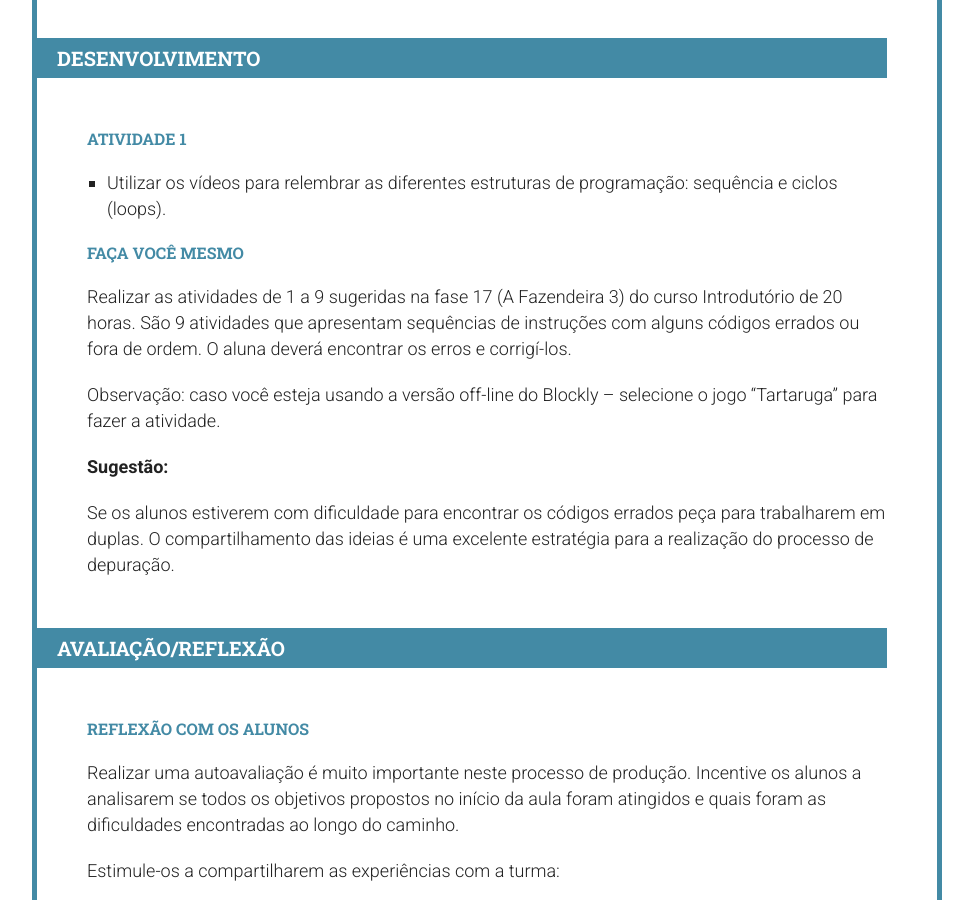
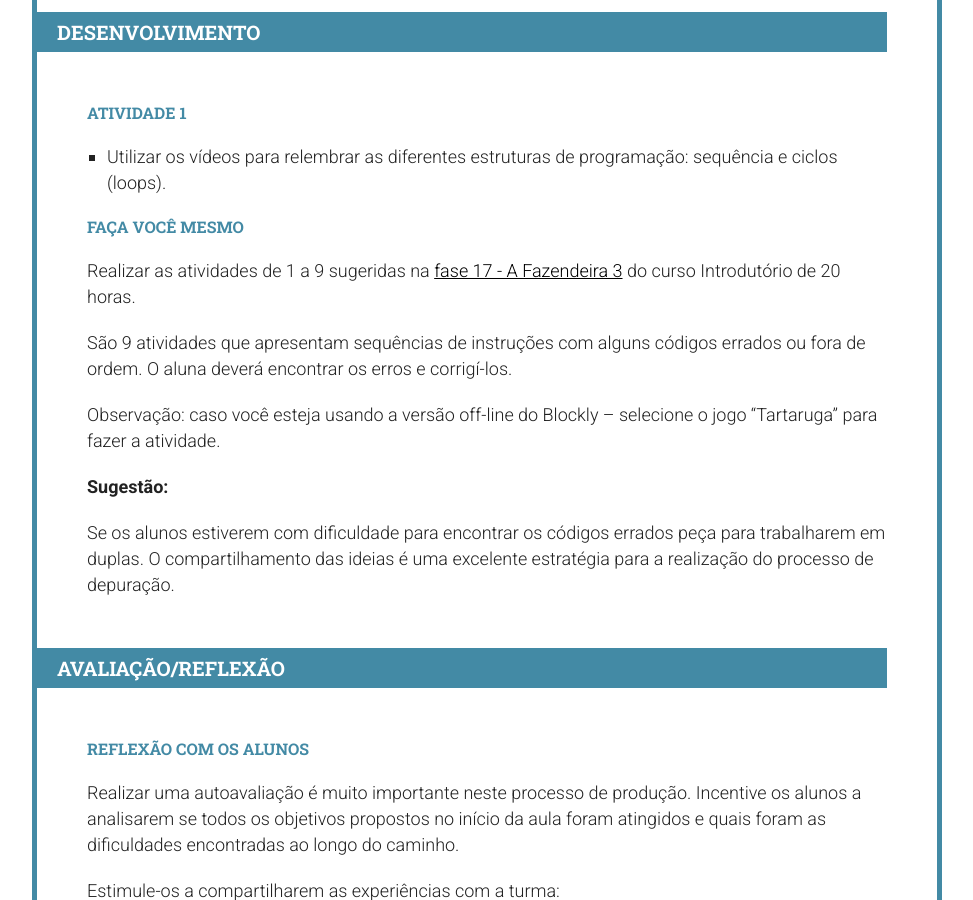
Before and after one commit to Programae/blocos, a Jekyll site: the page built from _posts/2015-01-01-aula18.md, in a window 1280 px wide and 900 px high, scrolled down 5826 px. Shown: the whole window, without its empty margins (153-1126 px from the left). Built offline with Jekyll 4.4.1, drawn with Linux system fonts in a browser that asks for light colours; nearby versions of some CDN libraries; library files that are not in the unit come from our copies; part of the change alters nothing that is shown; some of the changed text lies outside the part shown.

```diff
--- a/_posts/2015-01-01-aula18.md
+++ b/_posts/2015-01-01-aula18.md
@@ -13,7 +13,7 @@ tags: [scratch, codeorg, programaê, tutorial]
 ## Conteúdos
 
  - Plataforma Code.org
- - Estruturas de programação: Estrutura condicional, estrutura de loops, estruturas condicionais, de repetição, etc
+ - Estruturas de programação: sequências, estrutura de repetição, estrutura condicional, etc
  - Depuração
 
 ## Materiais
@@ -86,7 +86,8 @@ tags: [scratch, codeorg, programaê, tutorial]
 
 ### Faça você mesmo
 
-Realizar as atividades de 1 a 9 sugeridas na fase 17 (A Fazendeira 3) do curso Introdutório de 20 horas.
+Realizar as atividades de 1 a 9 sugeridas na [fase 17 - A Fazendeira 3](http://studio.code.org/s/20-hour) do curso Introdutório de 20 horas.
+
 São 9 atividades que apresentam sequências de instruções com alguns códigos errados ou fora de ordem. O aluna deverá encontrar os erros e corrigí-los.
 
 Observação: caso você esteja usando a versão off-line do Blockly – selecione o jogo “Tartaruga” para fazer a atividade.
```
